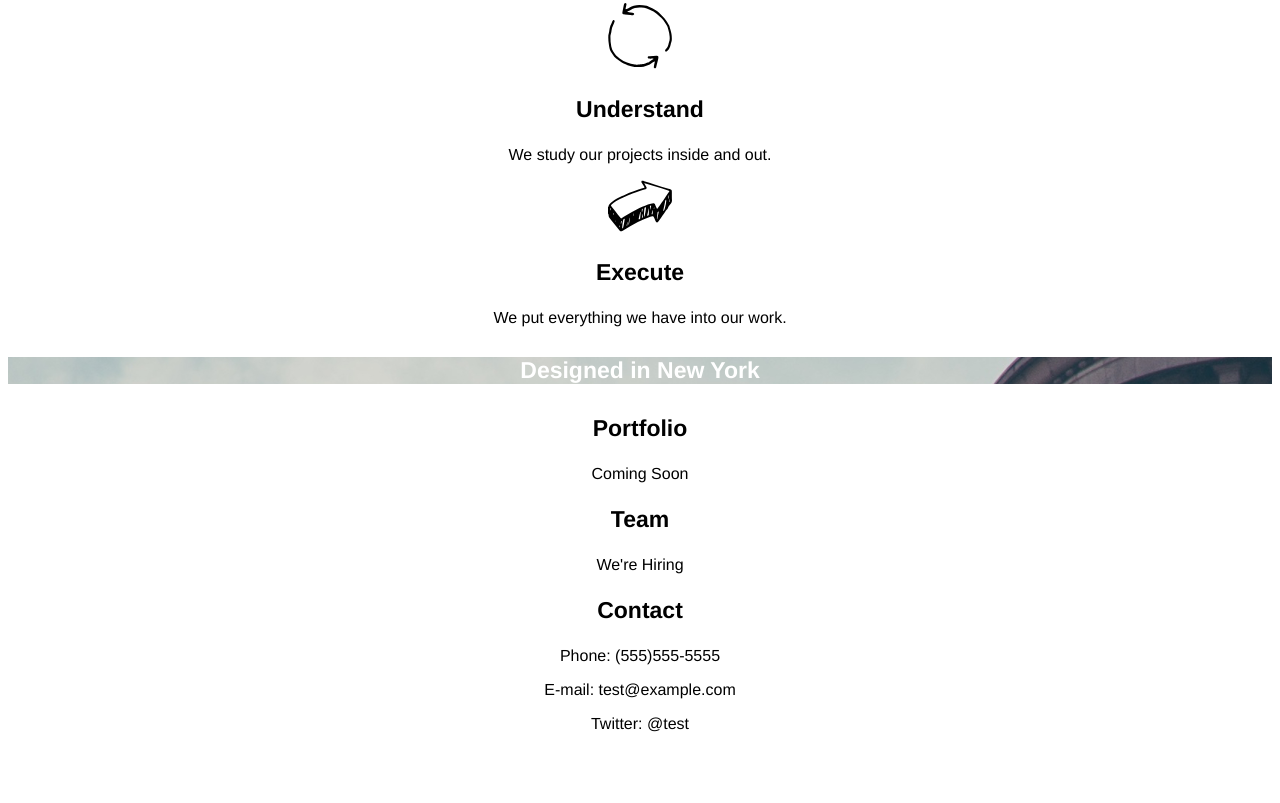
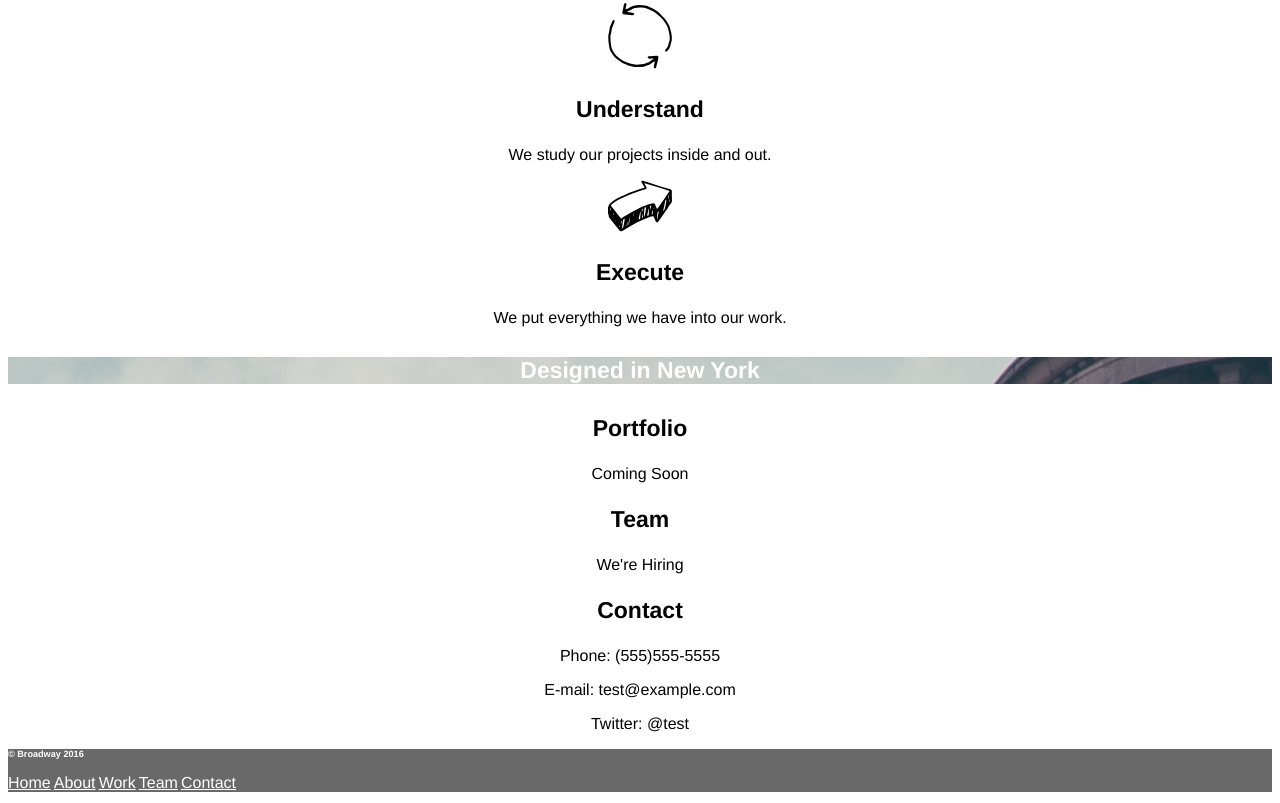
Before and after one commit to Idea-farm/broadway, a plain HTML site: page index.html in a window 1280 px wide. Shown: the part 561-1364 px from the top of the page. Before the commit the page ends 1310 px from the top, so only its background shows below. Drawn offline with Linux system fonts and the light colour scheme; files whose address does not match are found by name.

Commit message:
Review all

```diff
--- a/css/style.css
+++ b/css/style.css
@@ -34,3 +34,9 @@ h4{
   color: white;
   background-image: url(/Users/joelbruns/Desktop/projects/Broadway/resources/images/the-flatiron-building.png);
 }
+#footer{
+  color: white;
+  background-color: dimgray;
+  text-align: left;
+  font-size: 11px;
+}
--- a/index.html
+++ b/index.html
@@ -34,10 +34,19 @@
             <p>Phone: (555)555-5555<p>
             <p>E-mail: test@example.com</p>
             <p>Twitter: @test</p>
+    </div>
+    <div id="footer">
+      <h5>&copy; Broadway 2016</h5>
+      <p>
+        <a href="">Home</a>
+        <a href="">About</a>
+        <a href="">Work</a>
+        <a href="">Team</a>
+        <a href="">Contact</a>
+      </p>
 
 
-      </div>
-
+    </div>
 
   </body>
 </html>
```
